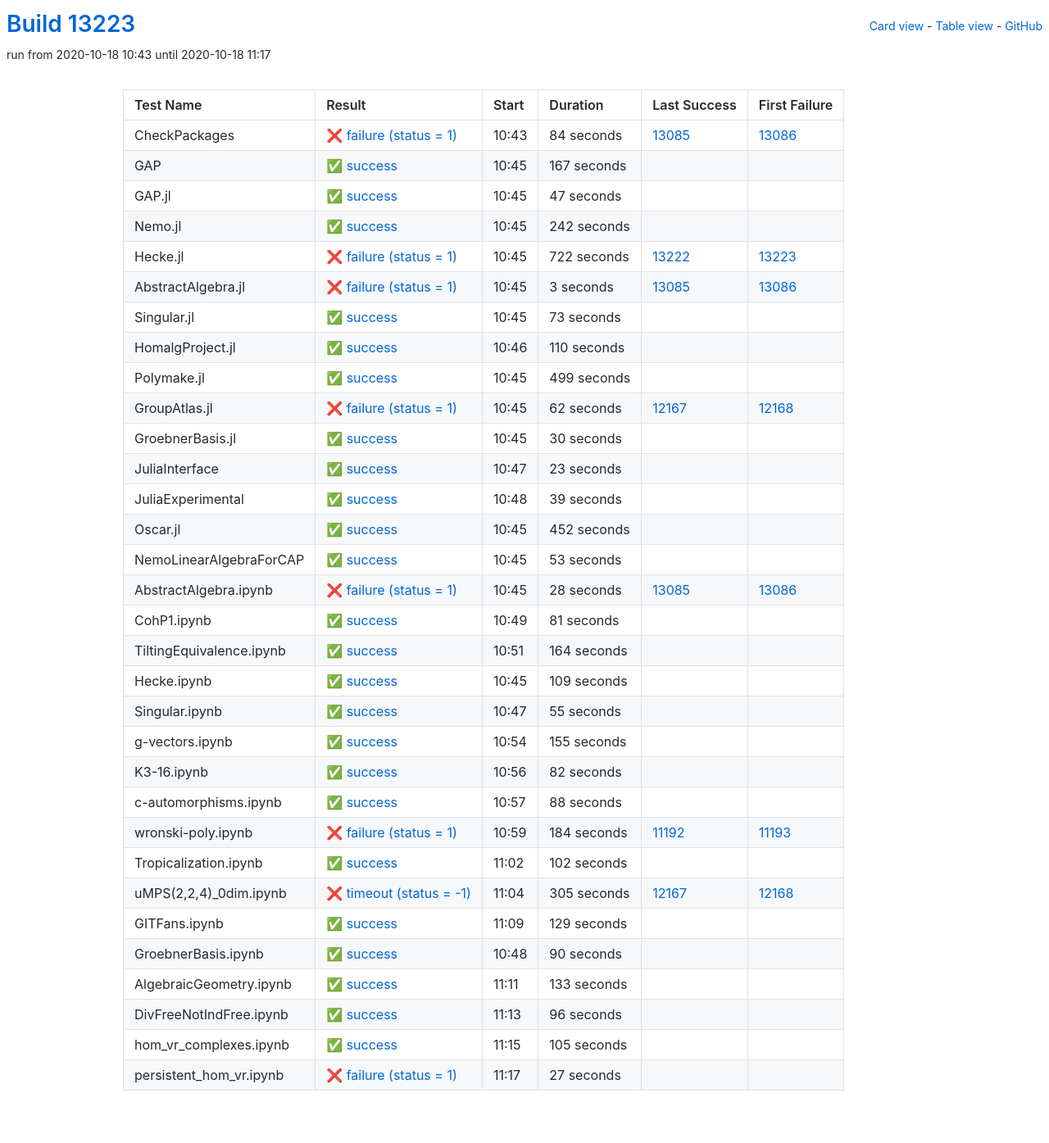
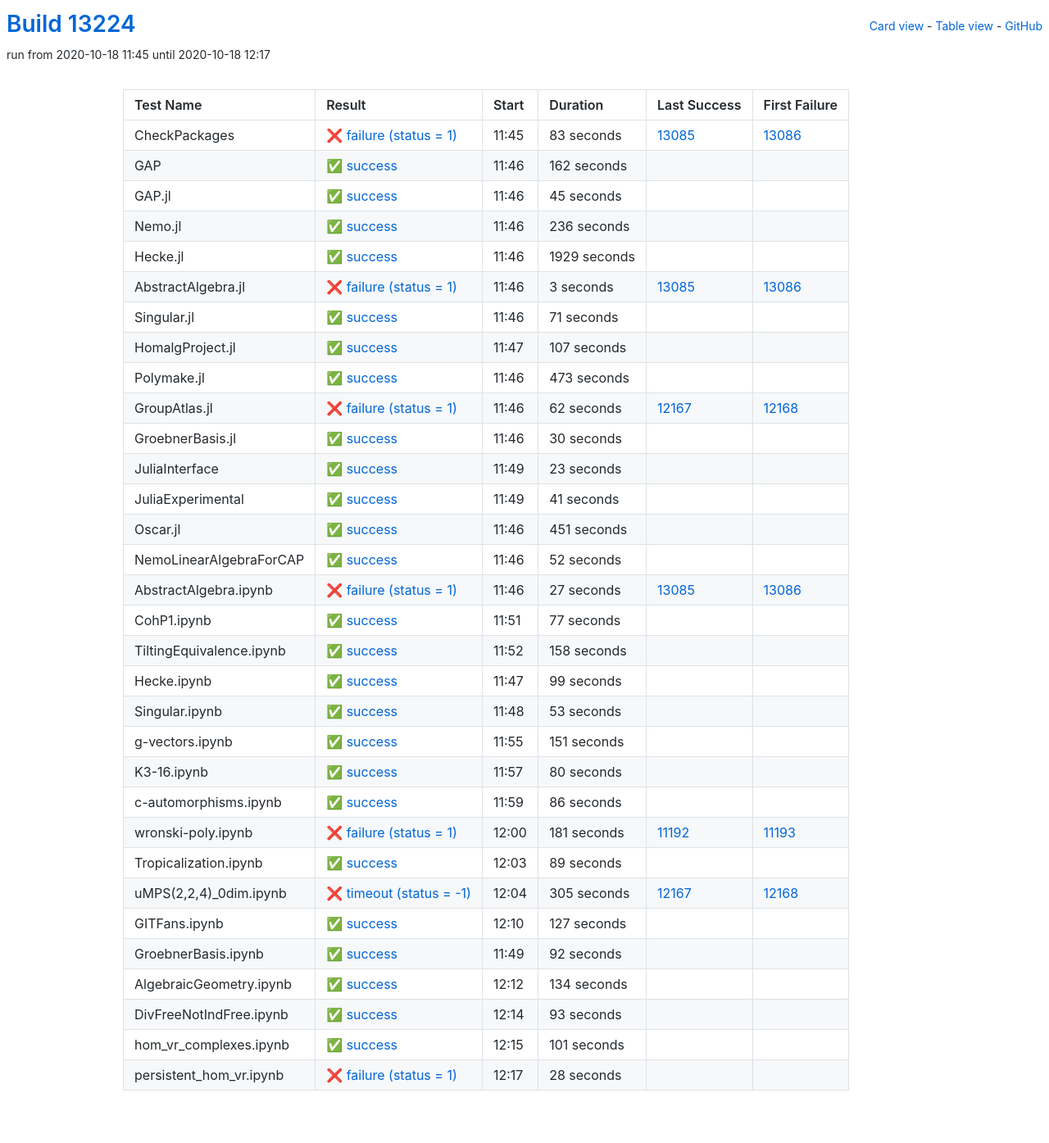
Before and after one commit to oscar-system/oscar-ci-status, a Jekyll site: the page built from table.html, in a window 1280 px wide. Shown: the whole page at 82% size. Built offline with Jekyll 4.4.1, drawn with Linux system fonts in a browser that asks for light colours.

Commit message:
Build #13224

```diff
--- a/_data/ci.yml
+++ b/_data/ci.yml
@@ -1,6 +1,6 @@
 ---
-build: 13223
-build_url: https://oscarci.mathematik.uni-kl.de/job/oscar/13223/
+build: 13224
+build_url: https://oscarci.mathematik.uni-kl.de/job/oscar/13224/
 job: oscar
 organization: oscar-system
 repo: oscar-ci-status
@@ -8,68 +8,68 @@
 tests:
 - name: CheckPackages
   id: checkpackages
-  log: https://oscarci.mathematik.uni-kl.de/job/oscar/13223/artifact/logs/build-13223/CheckPackages.log
-  start: 2020-10-18 10:43
+  log: https://oscarci.mathematik.uni-kl.de/job/oscar/13224/artifact/logs/build-13224/CheckPackages.log
+  start: 2020-10-18 11:45
   success: false
   exitcode: 1
   status: failure
-  duration: 84
+  duration: 83
   last_success: 13085
   last_success_url: https://oscarci.mathematik.uni-kl.de/job/oscar/13085/
   first_failure: 13086
   first_failure_url: https://oscarci.mathematik.uni-kl.de/job/oscar/13086/
 - name: GAP
   id: gap
-  log: https://oscarci.mathematik.uni-kl.de/job/oscar/13223/artifact/logs/build-13223/GAP.log
-  start: 2020-10-18 10:45
+  log: https://oscarci.mathematik.uni-kl.de/job/oscar/13224/artifact/logs/build-13224/GAP.log
+  start: 2020-10-18 11:46
   success: true
   exitcode: 0
   status: success
-  duration: 167
+  duration: 162
   last_success: false
   last_success_url:
   first_failure: false
   first_failure_url:
 - name: GAP.jl
   id: gap-jl
-  log: https://oscarci.mathematik.uni-kl.de/job/oscar/13223/artifact/logs/build-13223/GAP.jl.log
-  start: 2020-10-18 10:45
+  log: https://oscarci.mathematik.uni-kl.de/job/oscar/13224/artifact/logs/build-13224/GAP.jl.log
+  start: 2020-10-18 11:46
   success: true
   exitcode: 0
   status: success
-  duration: 47
+  duration: 45
   last_success: false
   last_success_url:
   first_failure: false
   first_failure_url:
 - name: Nemo.jl
   id: nemo-jl
-  log: https://oscarci.mathematik.uni-kl.de/job/oscar/13223/artifact/logs/build-13223/Nemo.jl.log
-  start: 2020-10-18 10:45
+  log: https://oscarci.mathematik.uni-kl.de/job/oscar/13224/artifact/logs/build-13224/Nemo.jl.log
+  start: 2020-10-18 11:46
   success: true
   exitcode: 0
   status: success
-  duration: 242
+  duration: 236
   last_success: false
   last_success_url:
   first_failure: false
   first_failure_url:
 - name: Hecke.jl
   id: hecke-jl
-  log: https://oscarci.mathematik.uni-kl.de/job/oscar/13223/artifact/logs/build-13223/Hecke.jl.log
-  start: 2020-10-18 10:45
-  success: false
-  exitcode: 1
-  status: failure
-  duration: 722
-  last_success: 13222
-  last_success_url: https://oscarci.mathematik.uni-kl.de/job/oscar/13222/
-  first_failure: 13223
-  first_failure_url: https://oscarci.mathematik.uni-kl.de/job/oscar/13223/
+  log: https://oscarci.mathematik.uni-kl.de/job/oscar/13224/artifact/logs/build-13224/Hecke.jl.log
+  start: 2020-10-18 11:46
+  success: true
+  exitcode: 0
+  status: success
+  duration: 1929
+  last_success: false
+  last_success_url:
+  first_failure: false
+  first_failure_url:
 - name: AbstractAlgebra.jl
   id: abstractalgebra-jl
-  log: https://oscarci.mathematik.uni-kl.de/job/oscar/13223/artifact/logs/build-13223/AbstractAlgebra.jl.log
-  start: 2020-10-18 10:45
+  log: https://oscarci.mathematik.uni-kl.de/job/oscar/13224/artifact/logs/build-13224/AbstractAlgebra.jl.log
+  start: 2020-10-18 11:46
   success: false
   exitcode: 1
   status: failure
@@ -80,44 +80,44 @@
   first_failure_url: https://oscarci.mathematik.uni-kl.de/job/oscar/13086/
 - name: Singular.jl
   id: singular-jl
-  log: https://oscarci.mathematik.uni-kl.de/job/oscar/13223/artifact/logs/build-13223/Singular.jl.log
-  start: 2020-10-18 10:45
+  log: https://oscarci.mathematik.uni-kl.de/job/oscar/13224/artifact/logs/build-13224/Singular.jl.log
+  start: 2020-10-18 11:46
   success: true
   exitcode: 0
   status: success
-  duration: 73
+  duration: 71
   last_success: false
   last_success_url:
   first_failure: false
   first_failure_url:
 - name: HomalgProject.jl
   id: homalgproject-jl
-  log: https://oscarci.mathematik.uni-kl.de/job/oscar/13223/artifact/logs/build-13223/HomalgProject.jl.log
-  start: 2020-10-18 10:46
+  log: https://oscarci.mathematik.uni-kl.de/job/oscar/13224/artifact/logs/build-13224/HomalgProject.jl.log
+  start: 2020-10-18 11:47
   success: true
   exitcode: 0
   status: success
-  duration: 110
+  duration: 107
   last_success: false
   last_success_url:
   first_failure: false
   first_failure_url:
 - name: Polymake.jl
   id: polymake-jl
-  log: https://oscarci.mathematik.uni-kl.de/job/oscar/13223/artifact/logs/build-13223/Polymake.jl.log
-  start: 2020-10-18 10:45
+  log: https://oscarci.mathematik.uni-kl.de/job/oscar/13224/artifact/logs/build-13224/Polymake.jl.log
+  start: 2020-10-18 11:46
   success: true
   exitcode: 0
   status: success
-  duration: 499
+  duration: 473
   last_success: false
   last_success_url:
   first_failure: false
   first_failure_url:
 - name: GroupAtlas.jl
   id: groupatlas-jl
-  log: https://oscarci.mathematik.uni-kl.de/job/oscar/13223/artifact/logs/build-13223/GroupAtlas.jl.log
-  start: 2020-10-18 10:45
+  log: https://oscarci.mathematik.uni-kl.de/job/oscar/13224/artifact/logs/build-13224/GroupAtlas.jl.log
+  start: 2020-10-18 11:46
   success: false
   exitcode: 1
   status: failure
@@ -128,8 +128,8 @@
   first_failure_url: https://oscarci.mathematik.uni-kl.de/job/oscar/12168/
 - name: GroebnerBasis.jl
   id: groebnerbasis-jl
-  log: https://oscarci.mathematik.uni-kl.de/job/oscar/13223/artifact/logs/build-13223/GroebnerBasis.jl.log
-  start: 2020-10-18 10:45
+  log: https://oscarci.mathematik.uni-kl.de/job/oscar/13224/artifact/logs/build-13224/GroebnerBasis.jl.log
+  start: 2020-10-18 11:46
   success: true
   exitcode: 0
   status: success
@@ -140,8 +140,8 @@
   first_failure_url:
 - name: JuliaInterface
   id: juliainterface
-  log: https://oscarci.mathematik.uni-kl.de/job/oscar/13223/artifact/logs/build-13223/JuliaInterface.log
-  start: 2020-10-18 10:47
+  log: https://oscarci.mathematik.uni-kl.de/job/oscar/13224/artifact/logs/build-13224/JuliaInterface.log
+  start: 2020-10-18 11:49
   success: true
   exitcode: 0
   status: success
@@ -152,32 +152,92 @@
   first_failure_url:
 - name: JuliaExperimental
   id: juliaexperimental
-  log: https://oscarci.mathematik.uni-kl.de/job/oscar/13223/artifact/logs/build-13223/JuliaExperimental.log
-  start: 2020-10-18 10:48
+  log: https://oscarci.mathematik.uni-kl.de/job/oscar/13224/artifact/logs/build-13224/JuliaExperimental.log
+  start: 2020-10-18 11:49
   success: true
   exitcode: 0
   status: success
-  duration: 39
+  duration: 41
   last_success: false
   last_success_url:
   first_failure: false
   first_failure_url:
 - name: Oscar.jl
   id: oscar-jl
-  log: https://oscarci.mathematik.uni-kl.de/job/oscar/13223/artifact/logs/build-13223/Oscar.jl.log
-  start: 2020-10-18 10:45
+  log: https://oscarci.mathematik.uni-kl.de/job/oscar/13224/artifact/logs/build-13224/Oscar.jl.log
+  start: 2020-10-18 11:46
   success: true
   exitcode: 0
   status: success
-  duration: 452
+  duration: 451
   last_success: false
   last_success_url:
   first_failure: false
   first_failure_url:
 - name: NemoLinearAlgebraForCAP
   id: nemolinearalgebraforcap
-  log: https://oscarci.mathematik.uni-kl.de/job/oscar/13223/artifact/logs/build-13223/NemoLinearAlgebraForCAP.log
-  start: 2020-10-18 10:45
+  log: https://oscarci.mathematik.uni-kl.de/job/oscar/13224/artifact/logs/build-13224/NemoLinearAlgebraForCAP.log
+  start: 2020-10-18 11:46
+  success: true
+  exitcode: 0
+  status: success
+  duration: 52
+  last_success: false
+  last_success_url:
+  first_failure: false
+  first_failure_url:
+- name: AbstractAlgebra.ipynb
+  id: abstractalgebra-ipynb
+  log: https://oscarci.mathematik.uni-kl.de/job/oscar/13224/artifact/logs/build-13224/AbstractAlgebra.ipynb.log
+  start: 2020-10-18 11:46
+  success: false
+  exitcode: 1
+  status: failure
+  duration: 27
+  last_success: 13085
+  last_success_url: https://oscarci.mathematik.uni-kl.de/job/oscar/13085/
+  first_failure: 13086
+  first_failure_url: https://oscarci.mathematik.uni-kl.de/job/oscar/13086/
+- name: CohP1.ipynb
+  id: cohp1-ipynb
+  log: https://oscarci.mathematik.uni-kl.de/job/oscar/13224/artifact/logs/build-13224/CohP1.ipynb.log
+  start: 2020-10-18 11:51
+  success: true
+  exitcode: 0
+  status: success
+  duration: 77
+  last_success: false
+  last_success_url:
+  first_failure: false
+  first_failure_url:
+- name: TiltingEquivalence.ipynb
+  id: tiltingequivalence-ipynb
+  log: https://oscarci.mathematik.uni-kl.de/job/oscar/13224/artifact/logs/build-13224/TiltingEquivalence.ipynb.log
+  start: 2020-10-18 11:52
+  success: true
+  exitcode: 0
+  status: success
+  duration: 158
+  last_success: false
+  last_success_url:
+  first_failure: false
+  first_failure_url:
+- name: Hecke.ipynb
+  id: hecke-ipynb
+  log: https://oscarci.mathematik.uni-kl.de/job/oscar/13224/artifact/logs/build-13224/Hecke.ipynb.log
+  start: 2020-10-18 11:47
+  success: true
+  exitcode: 0
+  status: success
+  duration: 99
+  last_success: false
+  last_success_url:
+  first_failure: false
+  first_failure_url:
+- name: Singular.ipynb
+  id: singular-ipynb
+  log: https://oscarci.mathematik.uni-kl.de/job/oscar/13224/artifact/logs/build-13224/Singular.ipynb.log
+  start: 2020-10-18 11:48
   success: true
   exitcode: 0
   status: success
@@ -186,130 +246,70 @@
   last_success_url:
   first_failure: false
   first_failure_url:
-- name: AbstractAlgebra.ipynb
-  id: abstractalgebra-ipynb
-  log: https://oscarci.mathematik.uni-kl.de/job/oscar/13223/artifact/logs/build-13223/AbstractAlgebra.ipynb.log
-  start: 2020-10-18 10:45
-  success: false
-  exitcode: 1
-  status: failure
-  duration: 28
-  last_success: 13085
-  last_success_url: https://oscarci.mathematik.uni-kl.de/job/oscar/13085/
-  first_failure: 13086
-  first_failure_url: https://oscarci.mathematik.uni-kl.de/job/oscar/13086/
-- name: CohP1.ipynb
-  id: cohp1-ipynb
-  log: https://oscarci.mathematik.uni-kl.de/job/oscar/13223/artifact/logs/build-13223/CohP1.ipynb.log
-  start: 2020-10-18 10:49
+- name: g-vectors.ipynb
+  id: g-vectors-ipynb
+  log: https://oscarci.mathematik.uni-kl.de/job/oscar/13224/artifact/logs/build-13224/g-vectors.ipynb.log
+  start: 2020-10-18 11:55
   success: true
   exitcode: 0
   status: success
-  duration: 81
-  last_success: false
-  last_success_url:
-  first_failure: false
-  first_failure_url:
-- name: TiltingEquivalence.ipynb
-  id: tiltingequivalence-ipynb
-  log: https://oscarci.mathematik.uni-kl.de/job/oscar/13223/artifact/logs/build-13223/TiltingEquivalence.ipynb.log
-  start: 2020-10-18 10:51
-  success: true
-  exitcode: 0
-  status: success
-  duration: 164
-  last_success: false
-  last_success_url:
-  first_failure: false
-  first_failure_url:
-- name: Hecke.ipynb
-  id: hecke-ipynb
-  log: https://oscarci.mathematik.uni-kl.de/job/oscar/13223/artifact/logs/build-13223/Hecke.ipynb.log
-  start: 2020-10-18 10:45
-  success: true
-  exitcode: 0
-  status: success
-  duration: 109
-  last_success: false
-  last_success_url:
-  first_failure: false
-  first_failure_url:
-- name: Singular.ipynb
-  id: singular-ipynb
-  log: https://oscarci.mathematik.uni-kl.de/job/oscar/13223/artifact/logs/build-13223/Singular.ipynb.log
-  start: 2020-10-18 10:47
-  success: true
-  exitcode: 0
-  status: success
-  duration: 55
-  last_success: false
-  last_success_url:
-  first_failure: false
-  first_failure_url:
-- name: g-vectors.ipynb
-  id: g-vectors-ipynb
-  log: https://oscarci.mathematik.uni-kl.de/job/oscar/13223/artifact/logs/build-13223/g-vectors.ipynb.log
-  start: 2020-10-18 10:54
-  success: true
-  exitcode: 0
-  status: success
-  duration: 155
+  duration: 151
   last_success: false
   last_success_url:
   first_failure: false
   first_failure_url:
 - name: K3-16.ipynb
   id: k3-16-ipynb
-  log: https://oscarci.mathematik.uni-kl.de/job/oscar/13223/artifact/logs/build-13223/K3-16.ipynb.log
-  start: 2020-10-18 10:56
+  log: https://oscarci.mathematik.uni-kl.de/job/oscar/13224/artifact/logs/build-13224/K3-16.ipynb.log
+  start: 2020-10-18 11:57
   success: true
   exitcode: 0
   status: success
-  duration: 82
+  duration: 80
   last_success: false
   last_success_url:
   first_failure: false
   first_failure_url:
 - name: c-automorphisms.ipynb
   id: c-automorphisms-ipynb
-  log: https://oscarci.mathematik.uni-kl.de/job/oscar/13223/artifact/logs/build-13223/c-automorphisms.ipynb.log
-  start: 2020-10-18 10:57
+  log: https://oscarci.mathematik.uni-kl.de/job/oscar/13224/artifact/logs/build-13224/c-automorphisms.ipynb.log
+  start: 2020-10-18 11:59
   success: true
   exitcode: 0
   status: success
-  duration: 88
+  duration: 86
   last_success: false
   last_success_url:
   first_failure: false
   first_failure_url:
 - name: wronski-poly.ipynb
   id: wronski-poly-ipynb
-  log: https://oscarci.mathematik.uni-kl.de/job/oscar/13223/artifact/logs/build-13223/wronski-poly.ipynb.log
-  start: 2020-10-18 10:59
+  log: https://oscarci.mathematik.uni-kl.de/job/oscar/13224/artifact/logs/build-13224/wronski-poly.ipynb.log
+  start: 2020-10-18 12:00
   success: false
   exitcode: 1
   status: failure
-  duration: 184
+  duration: 181
   last_success: 11192
   last_success_url: https://oscarci.mathematik.uni-kl.de/job/oscar/11192/
   first_failure: 11193
   first_failure_url: https://oscarci.mathematik.uni-kl.de/job/oscar/11193/
 - name: Tropicalization.ipynb
   id: tropicalization-ipynb
-  log: https://oscarci.mathematik.uni-kl.de/job/oscar/13223/artifact/logs/build-13223/Tropicalization.ipynb.log
-  start: 2020-10-18 11:02
+  log: https://oscarci.mathematik.uni-kl.de/job/oscar/13224/artifact/logs/build-13224/Tropicalization.ipynb.log
+  start: 2020-10-18 12:03
   success: true
   exitcode: 0
   status: success
-  duration: 102
+  duration: 89
   last_success: false
   last_success_url:
   first_failure: false
   first_failure_url:
 - name: uMPS(2,2,4)_0dim.ipynb
   id: umps-2-2-4-0dim-ipynb
-  log: https://oscarci.mathematik.uni-kl.de/job/oscar/13223/artifact/logs/build-13223/uMPS-2-2-4-_0dim.ipynb.log
-  start: 2020-10-18 11:04
+  log: https://oscarci.mathematik.uni-kl.de/job/oscar/13224/artifact/logs/build-13224/uMPS-2-2-4-_0dim.ipynb.log
+  start: 2020-10-18 12:04
   success: false
   exitcode: -1
   status: timeout
@@ -320,72 +320,72 @@
   first_failure_url: https://oscarci.mathematik.uni-kl.de/job/oscar/12168/
 - name: GITFans.ipynb
   id: gitfans-ipynb
-  log: https://oscarci.mathematik.uni-kl.de/job/oscar/13223/artifact/logs/build-13223/GITFans.ipynb.log
-  start: 2020-10-18 11:09
+  log: https://oscarci.mathematik.uni-kl.de/job/oscar/13224/artifact/logs/build-13224/GITFans.ipynb.log
+  start: 2020-10-18 12:10
   success: true
   exitcode: 0
   status: success
-  duration: 129
+  duration: 127
   last_success: false
   last_success_url:
   first_failure: false
   first_failure_url:
 - name: GroebnerBasis.ipynb
   id: groebnerbasis-ipynb
-  log: https://oscarci.mathematik.uni-kl.de/job/oscar/13223/artifact/logs/build-13223/GroebnerBasis.ipynb.log
-  start: 2020-10-18 10:48
+  log: https://oscarci.mathematik.uni-kl.de/job/oscar/13224/artifact/logs/build-13224/GroebnerBasis.ipynb.log
+  start: 2020-10-18 11:49
   success: true
   exitcode: 0
   status: success
-  duration: 90
+  duration: 92
   last_success: false
   last_success_url:
   first_failure: false
   first_failure_url:
 - name: AlgebraicGeometry.ipynb
   id: algebraicgeometry-ipynb
-  log: https://oscarci.mathematik.uni-kl.de/job/oscar/13223/artifact/logs/build-13223/AlgebraicGeometry.ipynb.log
-  start: 2020-10-18 11:11
+  log: https://oscarci.mathematik.uni-kl.de/job/oscar/13224/artifact/logs/build-13224/AlgebraicGeometry.ipynb.log
+  start: 2020-10-18 12:12
   success: true
   exitcode: 0
   status: success
-  duration: 133
+  duration: 134
   last_success: false
   last_success_url:
   first_failure: false
   first_failure_url:
 - name: DivFreeNotIndFree.ipynb
   id: divfreenotindfree-ipynb
-  log: https://oscarci.mathematik.uni-kl.de/job/oscar/13223/artifact/logs/build-13223/DivFreeNotIndFree.ipynb.log
-  start: 2020-10-18 11:13
+  log: https://oscarci.mathematik.uni-kl.de/job/oscar/13224/artifact/logs/build-13224/DivFreeNotIndFree.ipynb.log
+  start: 2020-10-18 12:14
   success: true
   exitcode: 0
   status: success
-  duration: 96
+  duration: 93
   last_success: false
   last_success_url:
   first_failure: false
   first_failure_url:
 - name: hom_vr_complexes.ipynb
   id: hom-vr-complexes-ipynb
-  log: https://oscarci.mathematik.uni-kl.de/job/oscar/13223/artifact/logs/build-13223/hom_vr_complexes.ipynb.log
-  start: 2020-10-18 11:15
+  log: https://oscarci.mathematik.uni-kl.de/job/oscar/13224/artifact/logs/build-13224/hom_vr_complexes.ipynb.log
+  start: 2020-10-18 12:15
   success: true
   exitcode: 0
   status: success
-  duration: 105
+  duration: 101
   last_success: false
   last_success_url:
   first_failure: false
   first_failure_url:
 - name: persistent_hom_vr.ipynb
   id: persistent-hom-vr-ipynb
-  log: https://oscarci.mathematik.uni-kl.de/job/oscar/13223/artifact/logs/build-13223/persistent_hom_vr.ipynb.log
-  start: 2020-10-18 11:17
+  log: https://oscarci.mathematik.uni-kl.de/job/oscar/13224/artifact/logs/build-13224/persistent_hom_vr.ipynb.log
+  start: 2020-10-18 12:17
   success: false
   exitcode: 1
   status: failure
-  duration: 27
+  duration: 28
   last_success: false
   last_success_url:
   first_failure: false
```
Also changed, not shown: README.md.
